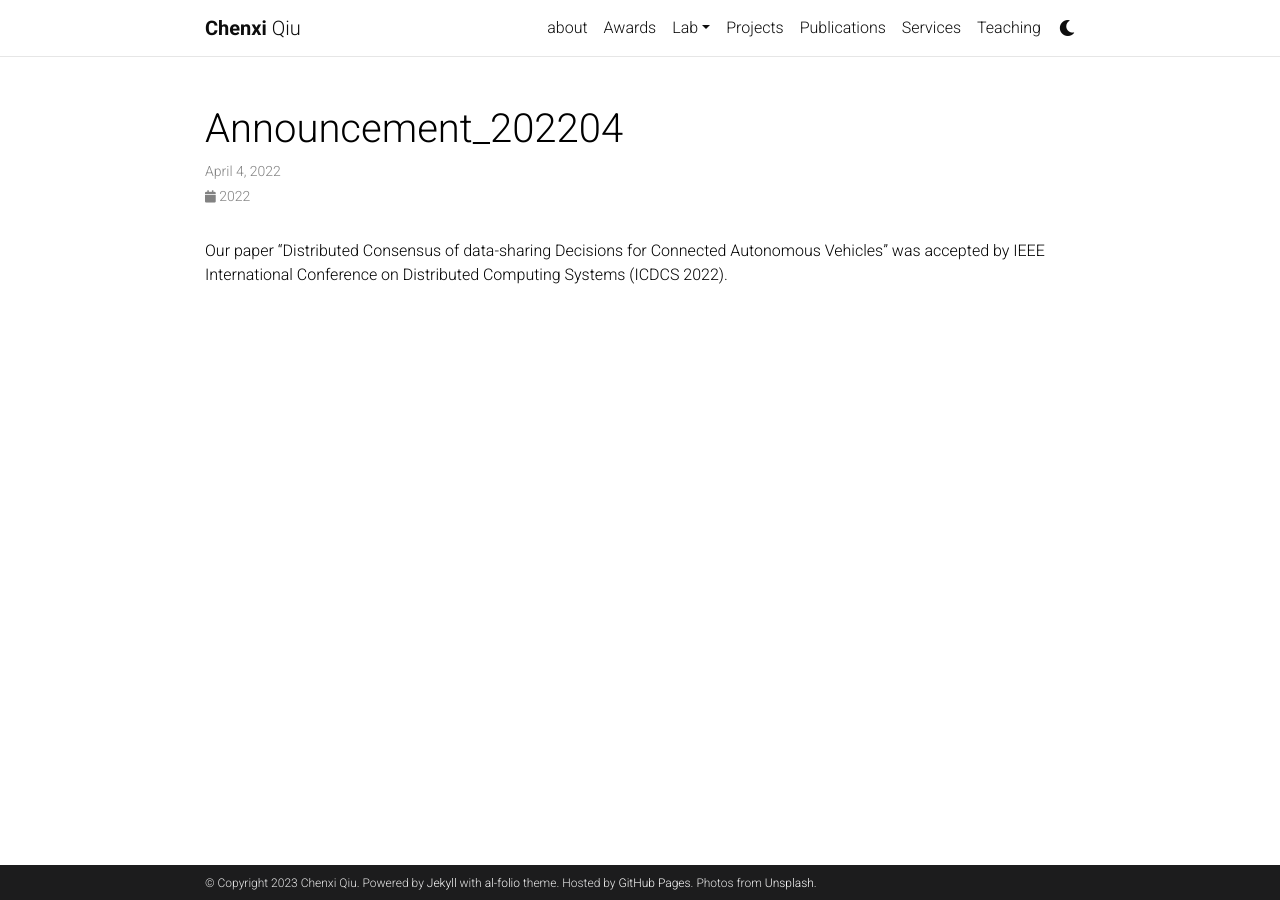
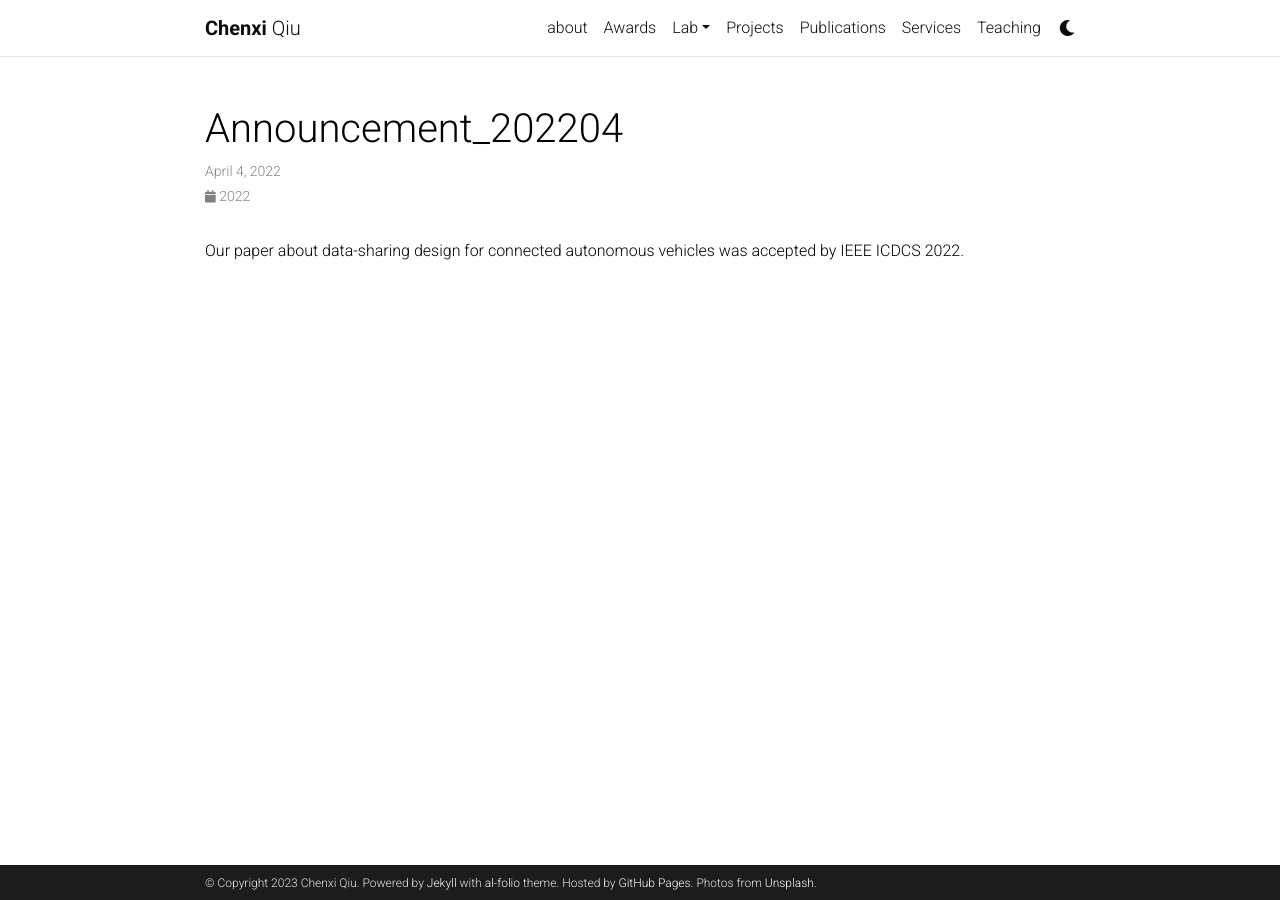
Before and after one commit to chenxiunt/chenxiunt.github.io, a Jekyll site: the page built from _news/announcement_202204.md, in a window 1280 px wide. Built offline with Jekyll 4.4.1, drawn with Linux system fonts in a browser that asks for light colours; comment, search, counter and statistics services are not loaded; a style sheet for code colours, icons or effects is not loaded.

Commit message:
Update announcement_202204.md

```diff
--- a/_news/announcement_202204.md
+++ b/_news/announcement_202204.md
@@ -4,5 +4,5 @@ date: 2022-04-04 15:59:00-0400
 inline: true
 ---
 
-Our paper “Distributed Consensus of data-sharing Decisions for Connected Autonomous Vehicles” was accepted by IEEE
-International Conference on Distributed Computing Systems (ICDCS 2022).
+Our paper about data-sharing design for connected autonomous vehicles was accepted by IEEE
+ICDCS 2022.
```
